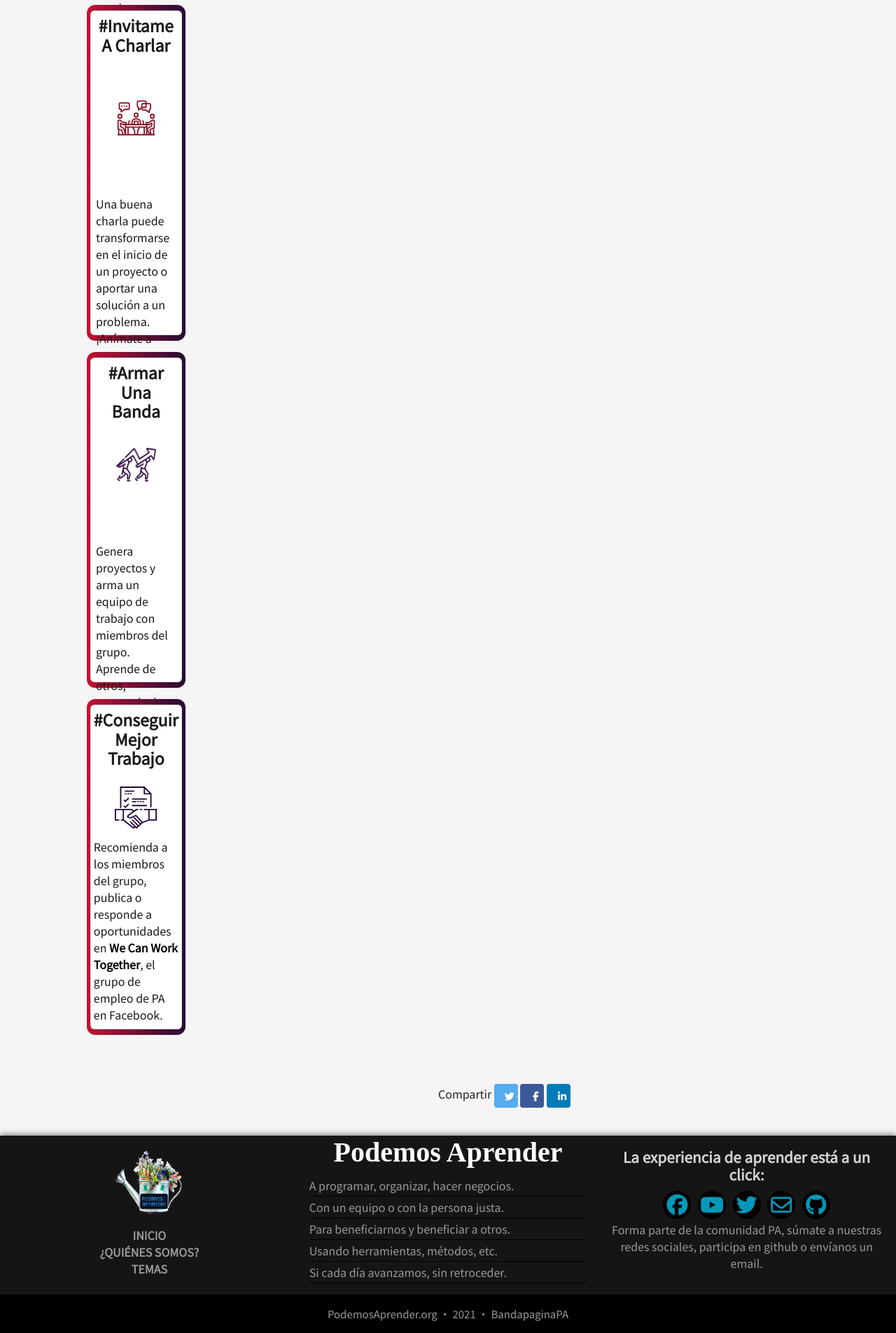
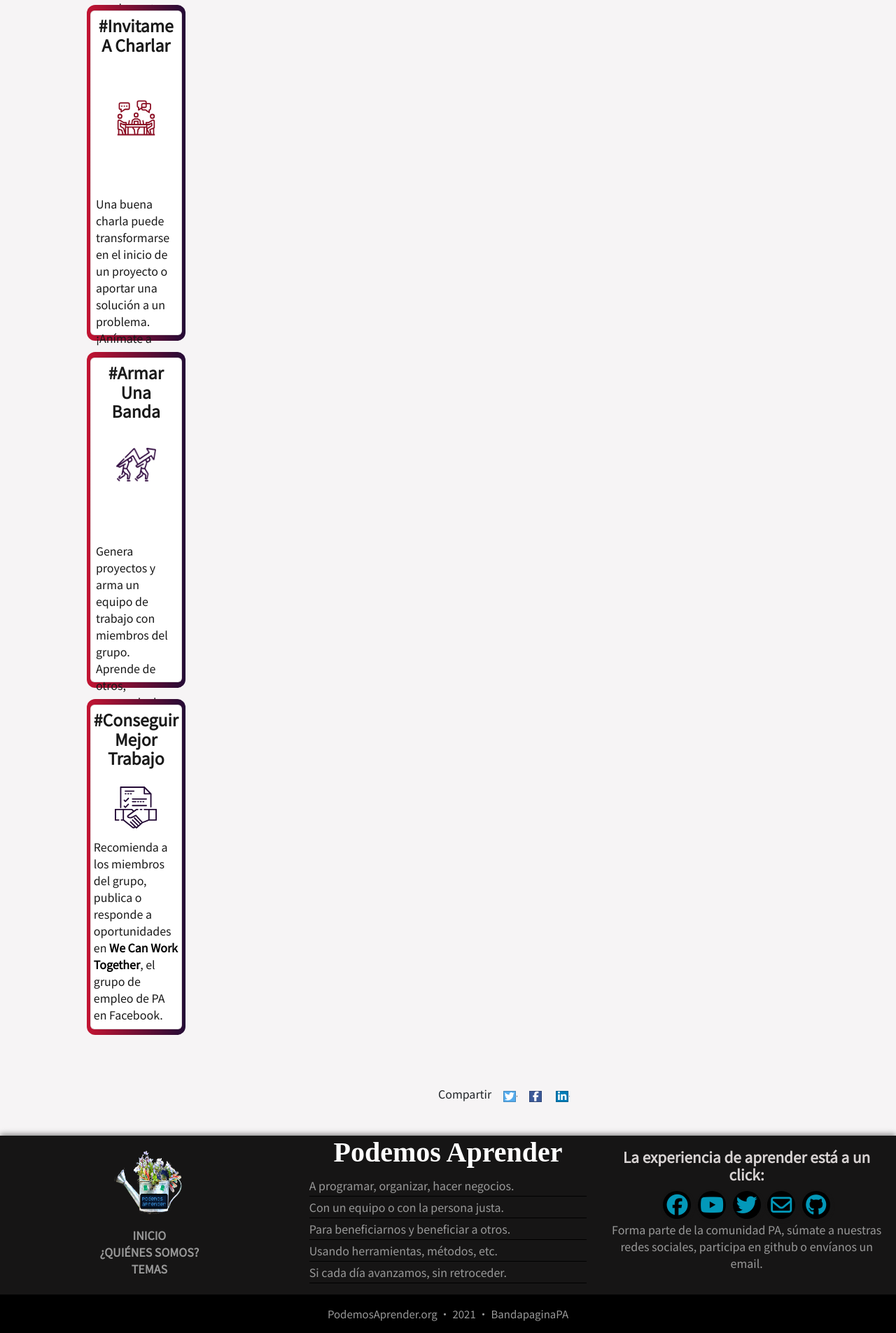
Before and after one commit to podemosaprender/podemosaprender.github.io, a Jekyll site: the page built from index.md, in a window 1280 px wide. Shown: the part 1972-3877 px from the top of the page at 70% size. Built offline with Jekyll 4.4.1, drawn with Linux system fonts in a browser that asks for light colours; nearby versions of some CDN libraries; some web fonts are replaced; comment, search, counter and statistics services are not loaded.

Commit message:
style icons

```diff
--- a/css/styles.css
+++ b/css/styles.css
@@ -424,6 +424,7 @@ nav {
 .fa-fw {
     width: 1.28571429em;
     text-align: center;
+    border: 1px solid #191919;
 }
 
 .fa-twitter:before {
@@ -442,19 +443,19 @@ nav {
     box-sizing: border-box;
 }
 
-.btn-twitter {
+.fa.fa-twitter {
     color: #fff;
     background-color: #55acee;
     border-color: rgba(0,0,0,0.2);
 }
 
-.btn-facebook {
+.fa.fa-facebook {
     color: #fff;
     background-color: #3b5998;
     border-color: rgba(0,0,0,0.2);
 }
 
-.btn-linkedin {
+.fa.fa-linkedin {
     color: #fff;
     background-color: #007bb6;
     border-color: rgba(0,0,0,0.2);
```
